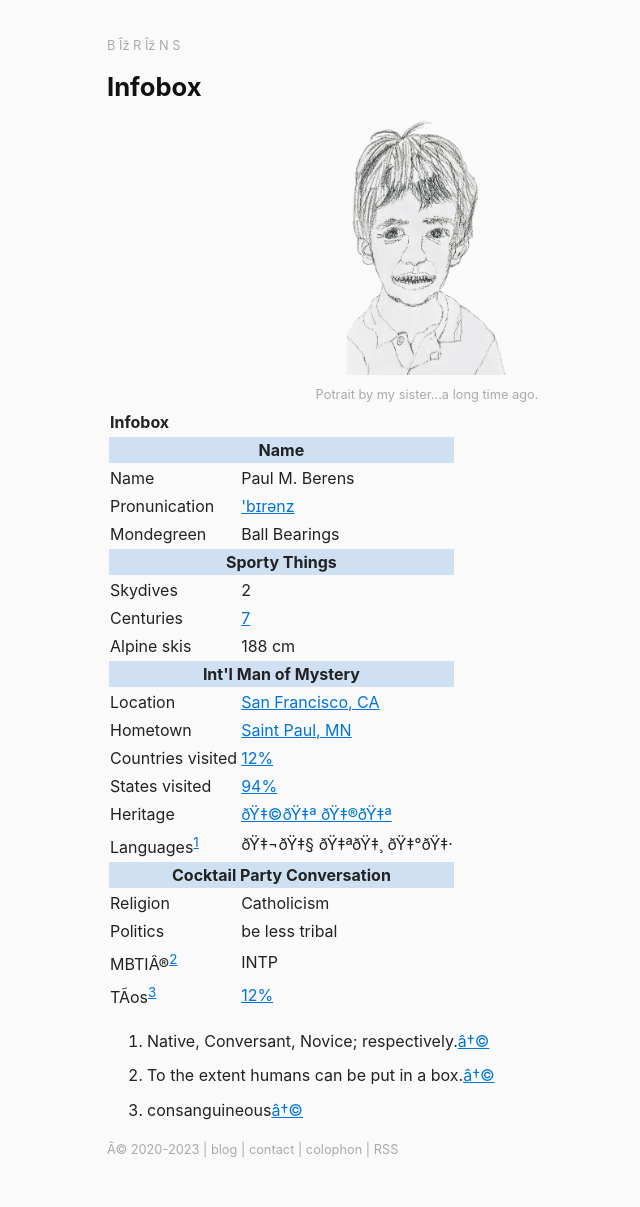
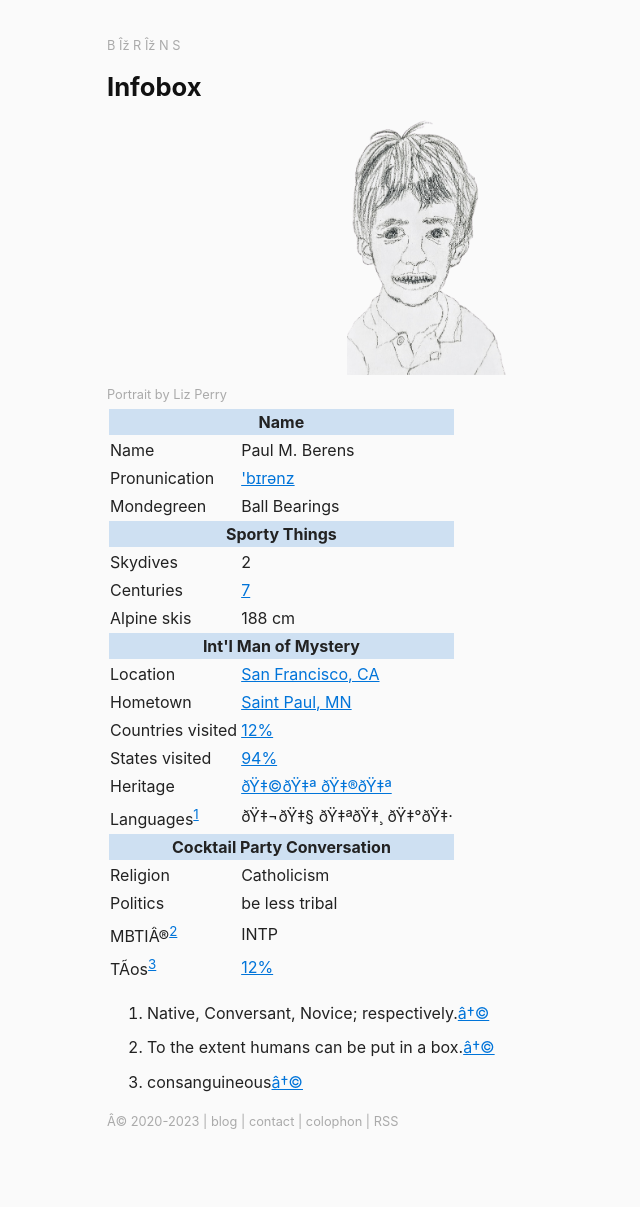
Before and after one commit to berensp/berensp.github.io, a Jekyll site: the page built from pages/bio/infobox.md, in a window 1280 px wide. Shown: the whole page, without its empty margins (213-853 px from the left). Built offline with Jekyll 4.4.1, drawn with Linux system fonts in a browser that asks for light colours; a script that is not in the unit is left out; after the commit the page ends 1179 px from its top, so only the background shows below that.

Commit message:
Update infobox.md

```diff
--- a/pages/bio/infobox.md
+++ b/pages/bio/infobox.md
@@ -9,18 +9,10 @@ description: fun facts
 <img src="/assets/images/pmb.portrait.png" alt="portrait" width="25%" height="25%">
 </center>
 
-<center>
-<span class="muted small">Potrait by my sister...a long time ago.</span>
-</center>
+<span class="muted small">Portrait by Liz Perry</span>
 
 <table>
-  <thead>
-    <tr>
-      <th colspan="2" style="text-align: left">Infobox</th>
-    </tr>
-  </thead>
   <tbody>
-    <!-- Subheader row that spans both columns -->
     <tr>
       <th colspan="2" style="text-align: center; background-color: #cee0f2;">Name</th>
     </tr>
```
